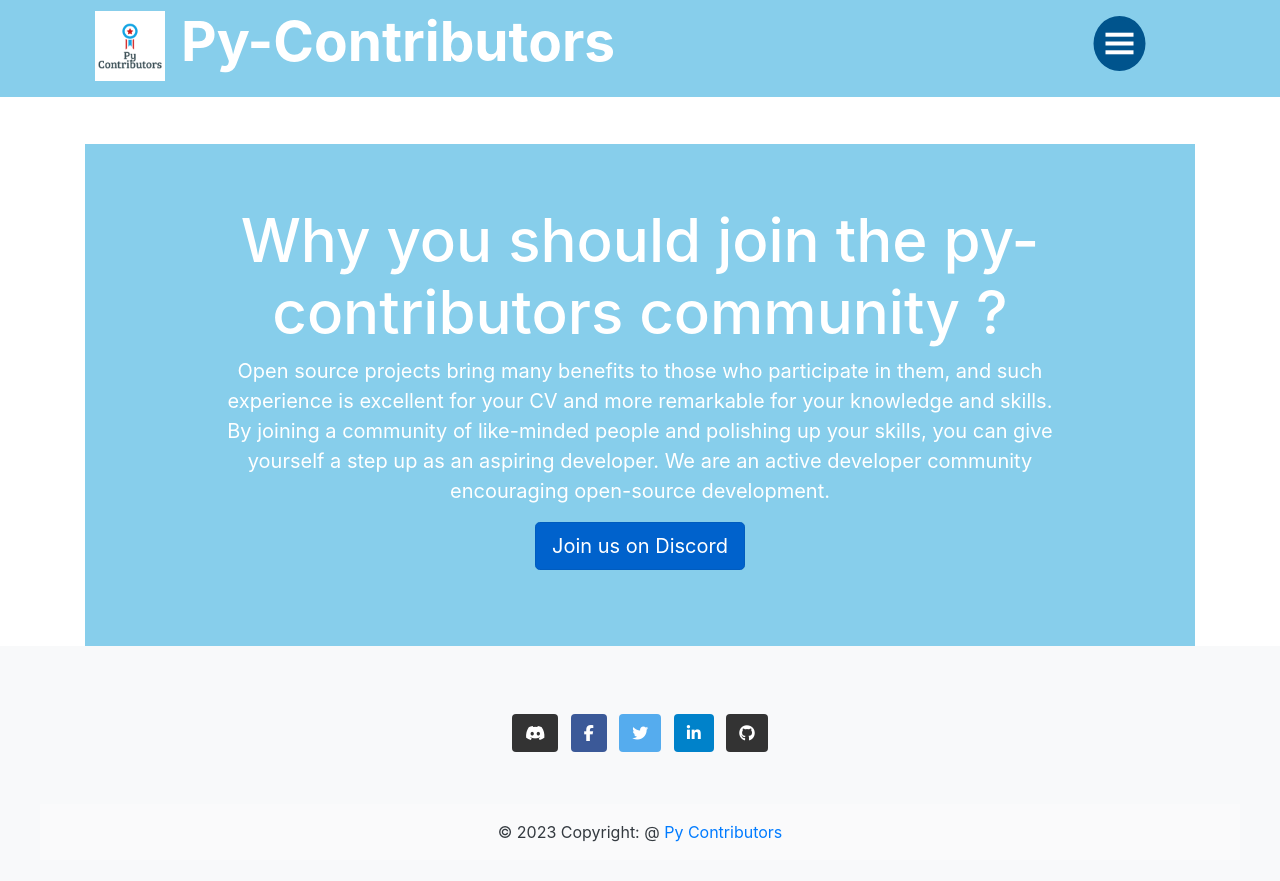
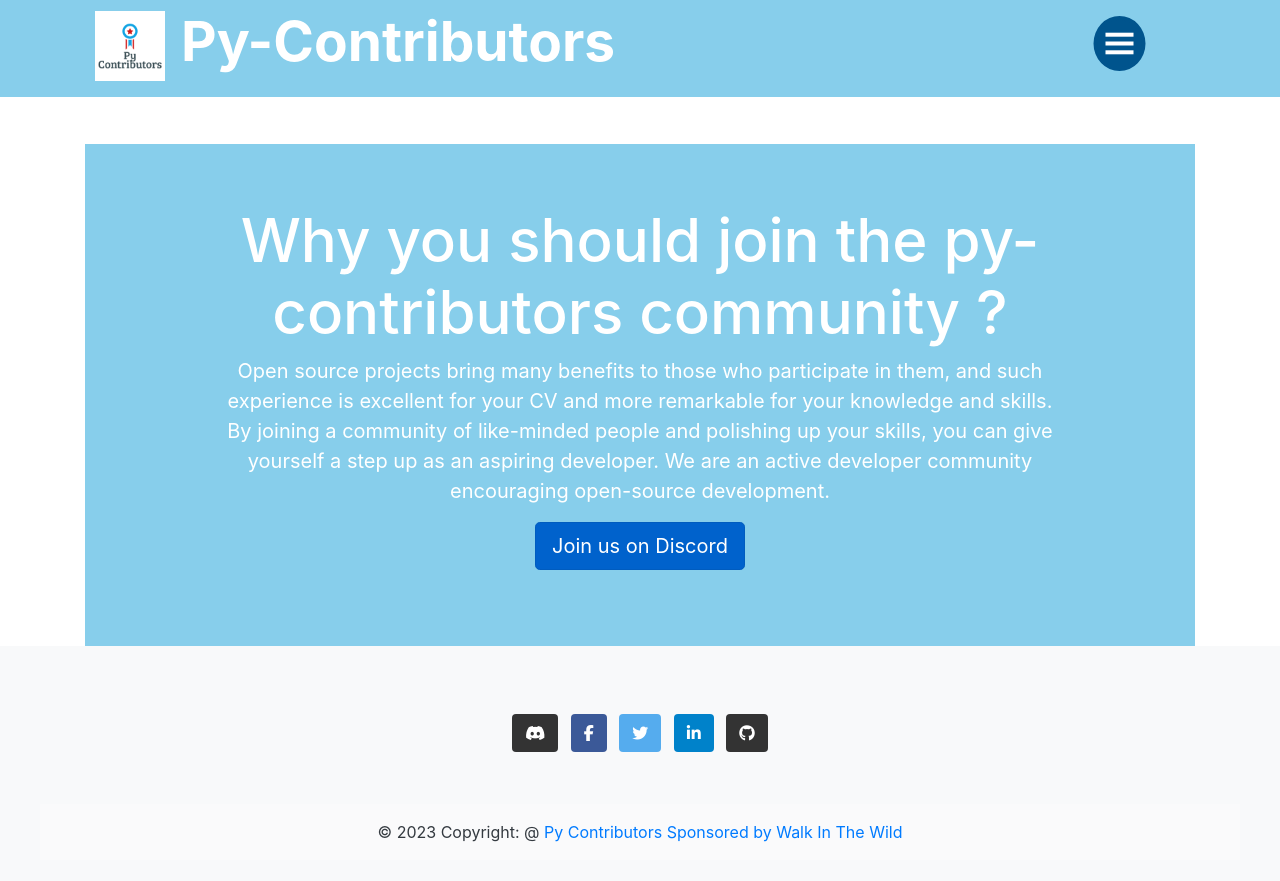
Before and after one commit to Py-Contributors/py-contributors.github.io, a Jekyll site: the page built from index.html, in a window 1280 px wide and 900 px high, scrolled down 534 px. Shown: the top 881 px of the window. Built offline with Jekyll 4.4.1, drawn with Linux system fonts in a browser that asks for light colours; nearby versions of some CDN libraries.

Commit message:
sponser added

```diff
--- a/_includes/footer.html
+++ b/_includes/footer.html
@@ -46,6 +46,8 @@
 	<div class="text-center text-dark p-3" style="background-color: rgba(255, 255, 255, 0.2);">
 	  © 2023 Copyright: @
 	  <a class="text-primary" href="/">Py Contributors</a>
+	  <!-- powered by -->
+	  <a class="text-primary" href="https://walkinthewild.co.in/" target="_blank">Sponsored by Walk In The Wild</a>
 	</div>
 	<!-- Copyright -->
   </footer>
--- a/_includes/navbar.html
+++ b/_includes/navbar.html
@@ -8,18 +8,12 @@
             style="height: 70px; width: 70px; background-color: white;" class="mr-3">Py-Contributors</a></h3>
 		</div>
 	</div>
-
-
-
 <div class="nav-list">
 	 <div class="hamburger mt-4">
 		    <div class="line1"></div>
         <div class="line2"></div>
         <div class="line3"></div>
 	</div>
-
-
-
       <ul >
         {% if page.active == "home" %}
         <li class=" active"><a class="" href="/" data-after="Home">Home</a></li>
```
